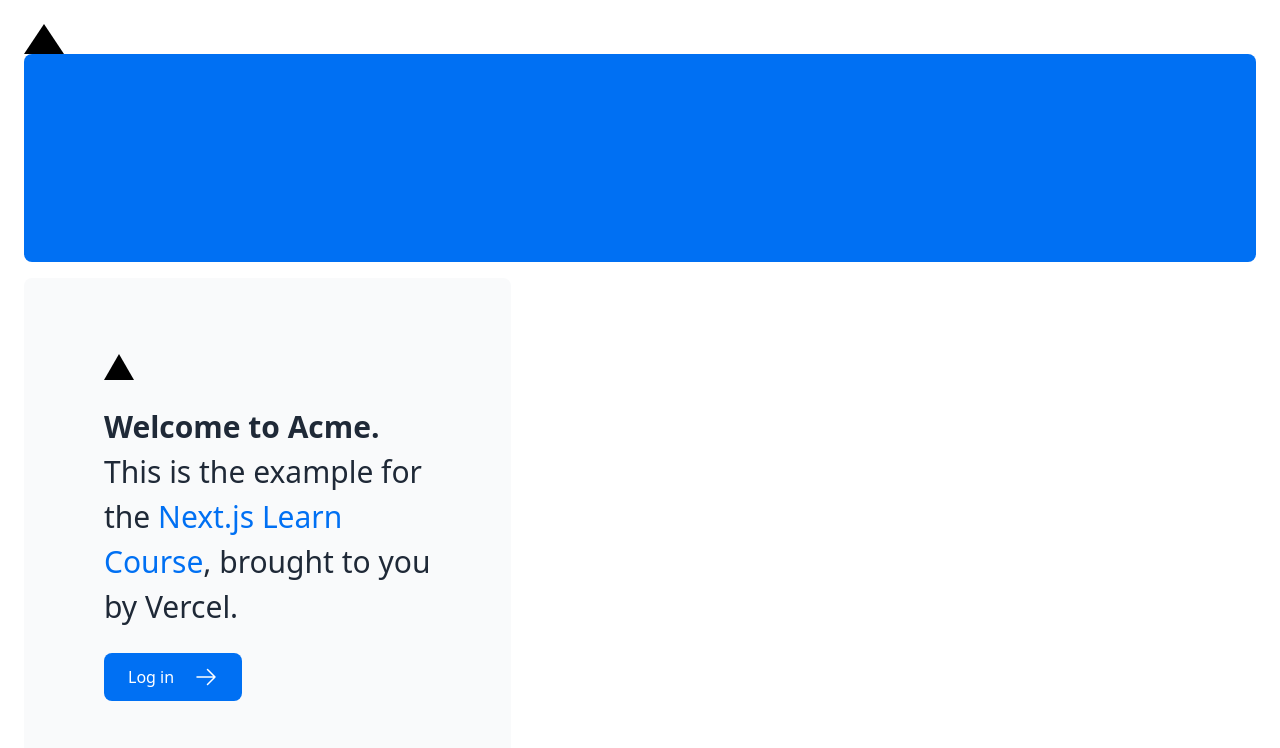
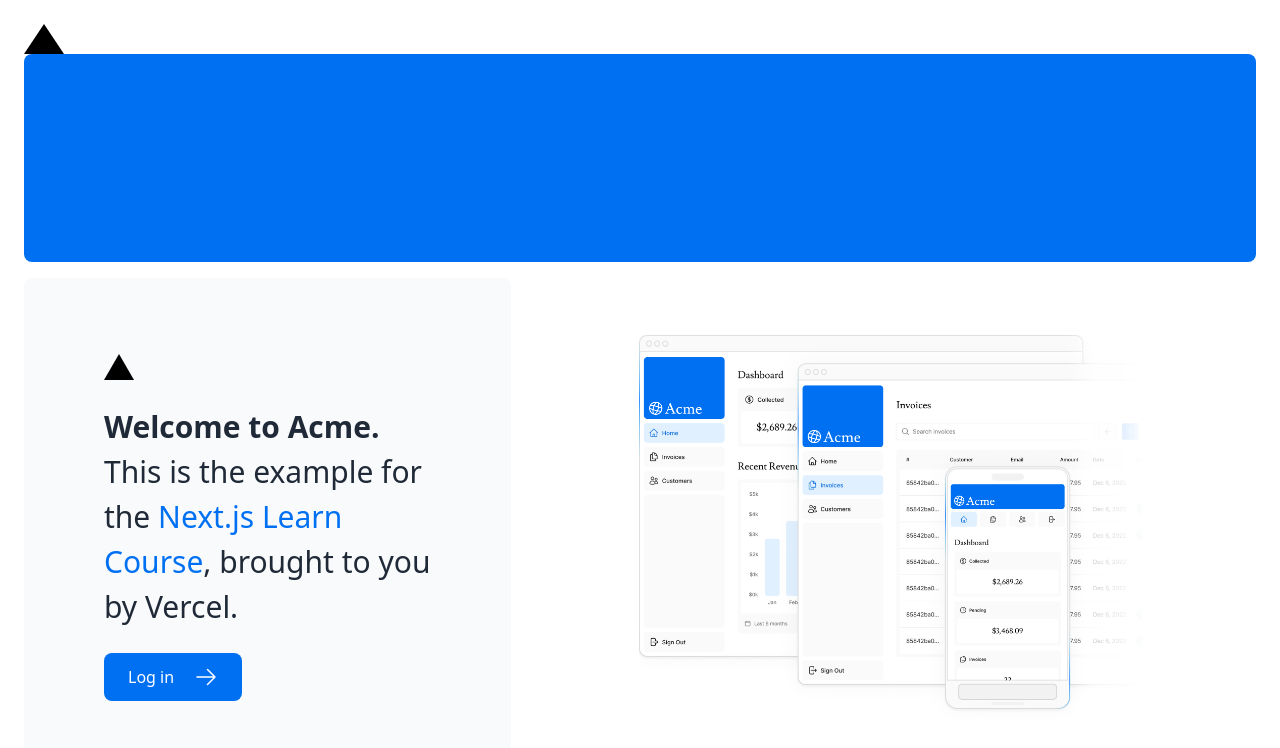
Before and after one commit to choss001/react_practice, a Next.js app in the folder nextjs-dashboard/: page / in a window 1280 px wide. Shown: the top 748 px of the page. Built offline with nearby package versions, Linux system fonts and the light colour scheme.

Commit message:
add some pages to deploy using vercel

```diff
--- /dev/null
+++ b/nextjs-dashboard/app/dashboard/customers/page.tsx
@@ -0,0 +1,3 @@
+export default function Page() {
+    return <p>Customers Page</p>;
+  }
--- /dev/null
+++ b/nextjs-dashboard/app/dashboard/invoices/page.tsx
@@ -0,0 +1,3 @@
+export default function Page() {
+    return <p>Invoices Page</p>;
+  }
--- /dev/null
+++ b/nextjs-dashboard/app/dashboard/layout.tsx
@@ -0,0 +1,12 @@
+import SideNav from '@/app/ui/dashboard/sidenav';
+
+export default function Layout({ children }: { children: React.ReactNode }) {
+  return (
+    <div className="flex h-screen flex-col md:flex-row md:overflow-hidden">
+      <div className="w-full flex-none md:w-64">
+        <SideNav />
+      </div>
+      <div className="flex-grow p-6 md:overflow-y-auto md:p-12">{children}</div>
+    </div>
+  );
+}
--- /dev/null
+++ b/nextjs-dashboard/app/dashboard/page.tsx
@@ -0,0 +1,3 @@
+export default function Page() {
+    return <p>Dashboard Page</p>;
+  }
--- a/nextjs-dashboard/app/page.tsx
+++ b/nextjs-dashboard/app/page.tsx
@@ -3,6 +3,7 @@
 import Link from 'next/link';
 import sytles from '@/app/ui/home.module.css';
 import test from '@/app/ui/invoices/status';
+import Image from 'next/image';
 
 export default function Page() {
   return (
@@ -30,6 +31,13 @@
         </div>
         <div className="flex items-center justify-center p-6 md:w-3/5 md:px-28 md:py-12">
           {/* Add Hero Images Here */}
+          <Image
+          src="/hero-desktop.png"
+          width={1000}
+          height={760}
+          className="hidden md:block"
+          alt="Screenshots of the dashboard project showing desktop version"
+        />
         </div>
       </div>
     </main>
--- a/nextjs-dashboard/app/ui/dashboard/nav-links.tsx
+++ b/nextjs-dashboard/app/ui/dashboard/nav-links.tsx
@@ -1,8 +1,12 @@
+'use client';
 import {
   UserGroupIcon,
   HomeIcon,
   DocumentDuplicateIcon,
 } from '@heroicons/react/24/outline';
+import Link from 'next/link';
+import { usePathname } from 'next/navigation';
+import clsx from 'clsx';
 
 // Map of links to display in the side navigation.
 // Depending on the size of the application, this would be stored in a database.
@@ -17,19 +21,26 @@
 ];
 
 export default function NavLinks() {
+  const pathname = usePathname();
+  console.log(pathname);
   return (
     <>
       {links.map((link) => {
         const LinkIcon = link.icon;
         return (
-          <a
+          <Link
             key={link.name}
             href={link.href}
-            className="flex h-[48px] grow items-center justify-center gap-2 rounded-md bg-gray-50 p-3 text-sm font-medium hover:bg-sky-100 hover:text-blue-600 md:flex-none md:justify-start md:p-2 md:px-3"
+            className={clsx('flex h-[48px] grow items-center justify-center gap-2 rounded-md bg-gray-50 p-3 text-sm font-medium hover:bg-sky-100 hover:text-blue-600 md:flex-none md:justify-start md:p-2 md:px-3',
+              {
+                'bg-sky-100 text-blue-600': pathname === link.href,
+              },
+            )}
           >
+            {pathname}
             <LinkIcon className="w-6" />
             <p className="hidden md:block">{link.name}</p>
-          </a>
+          </Link>
         );
       })}
     </>
--- /dev/null
+++ b/nextjs-dashboard/app/ui/fonts.tsx
@@ -0,0 +1,8 @@
+import { Inter, Lusitana } from 'next/font/google';
+
+export const inter = Inter({ subsets: ['latin'] });
+
+export const lusitana = Lusitana({
+  weight: ['400', '700'],
+  subsets: ['latin'],
+});
```
